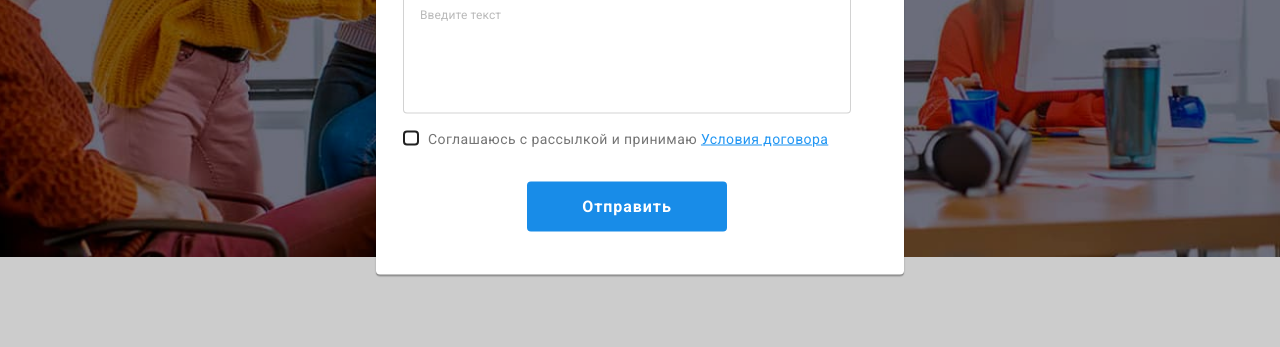
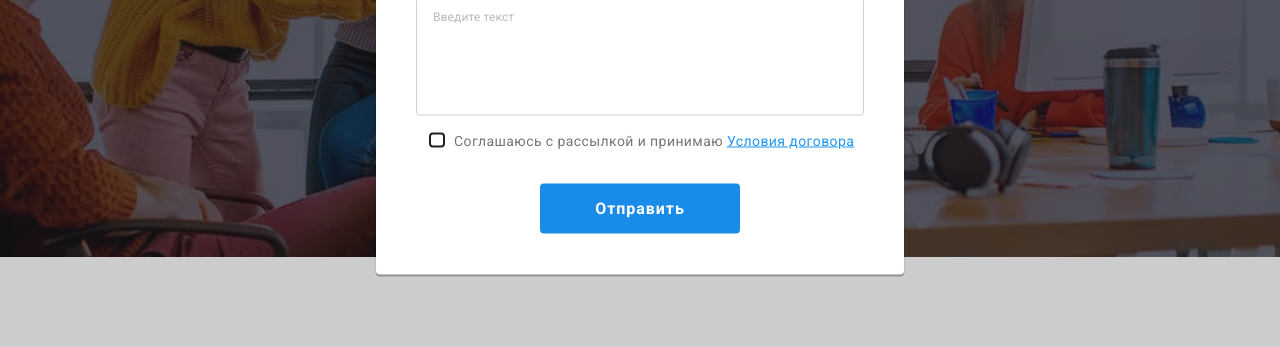
Before and after one commit to Zestiko/goit-markup-hw-06, a plain HTML site: page index.html in a window 1280 px wide. Both pictures are taken after a click on the button "Заказать услугу". Shown: the part 416-763 px from the top of the page. Drawn offline with nearby package versions, Linux system fonts and the light colour scheme.

Commit message:
fix bugs

```diff
--- a/css/styles.css
+++ b/css/styles.css
@@ -216,11 +216,7 @@ button {
 /* Стили для хиро */
 .hero {
     max-width: 1600px;
-    align-items: center;
-
-
-    background: linear-gradient(to right, rgba(47, 48, 58, 0.4), rgba(47, 48, 58, 0.4));
-    background-image: url(../images/hero-bg.jpg);
+    background-image: linear-gradient(to right, rgba(47, 48, 58, 0.4), rgba(47, 48, 58, 0.4)), url(../images/hero-bg.jpg);
     background-position: center;
     background-size: cover;
     background-repeat: no-repeat;
@@ -682,13 +678,15 @@ button {
     width: 358px;
     height: 50px;
     margin-right: 15px;
+    padding-left: 16px;
+    color: #fff;
     border: 1px solid rgba(255, 255, 255, 0.3);
     filter: drop-shadow(0px 4px 4px rgba(0, 0, 0, 0.15));
     border-radius: 4px;
     background-color: #2F303A;
 }
 .footer-form-input::placeholder {
-    padding: 15px 16px;
+    /* padding: 15px 16px; */
 }
 
 .footer-form-button {
@@ -894,7 +892,8 @@ button {
 
 /* Form */
 .modal-inner {
-    padding: 38px 53px 42px 27px;
+    padding: 40px;
+
 }
 
 .modal-inner-title {
@@ -972,6 +971,7 @@ button {
 }
 
 .form-field-input:hover + .form-field-icon,
+.form-field-input:focus + .form-field-icon,
 .form-field-input:active + .form-field-icon{
     fill: #2196F3;
 }
@@ -985,6 +985,7 @@ button {
 /* Chekbox */
 .checkbox {
     display: flex;
+    padding-left: 13px
 }
 
 .checkbox-input {
```
